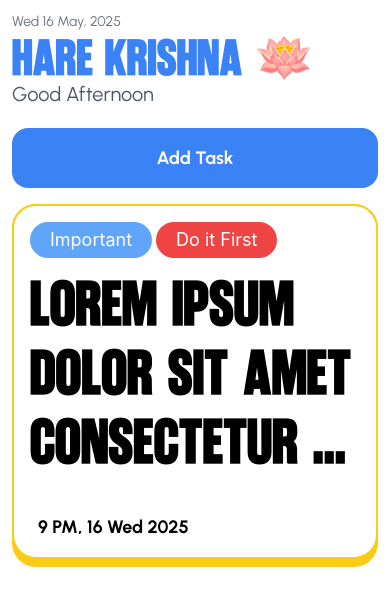
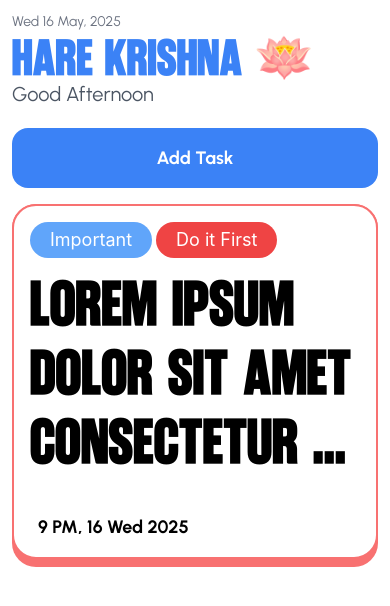
Before and after one commit to freakflames29/tailwindmobile, a React Native app: screen /HOME in a window 390 px wide. Shown: the top 606 px of the page. Built offline with nearby package versions, Linux system fonts and the light colour scheme.

Commit message:
adds card hint vibe

```diff
--- a/src/Screens/Components/TaskCard.tsx
+++ b/src/Screens/Components/TaskCard.tsx
@@ -3,10 +3,18 @@ import React from "react";
 import tw from "../../lib/twrc";
 import PillText from "./PillText";
 
-const TaskCard = () => {
+interface TaskCardProps {
+  type: "high" | "low" | "mid";
+}
+
+const TaskCard:React.FC<TaskCardProps> = ({type="mid"}) => {
+  const backgroundColor = type === "high" ? "bg-red-400" : type === "low" ? "bg-green-400" : "bg-blue-400";
+  const borderColor = type === "high" ? "border-red-400" : type === "low" ? "border-green-400" : "border-blue-400";
+
+
   return (
-    <TouchableOpacity style={[style.card, tw`${1}`]} activeOpacity={0.6}>
-      <View style={style.contentCard}>
+    <TouchableOpacity style={[style.card, tw`${backgroundColor}`]} activeOpacity={0.6}>
+      <View style={[style.contentCard, tw`${borderColor}`]}>
         <View style={style.row}>
           <View style={style.pillDiv}>
             <PillText text="Important" pillColor="bg-blue-400" />
--- a/src/Screens/Home/Home.tsx
+++ b/src/Screens/Home/Home.tsx
@@ -16,7 +16,7 @@ const Home = () => {
 
       <AppButton title="Add Task" bgColor="bg-blue-500"/>
       <View style={tw`my-2`}/>
-      <TaskCard/>
+      <TaskCard type="high"/>
     </WorkingView>
   );
 };
```
